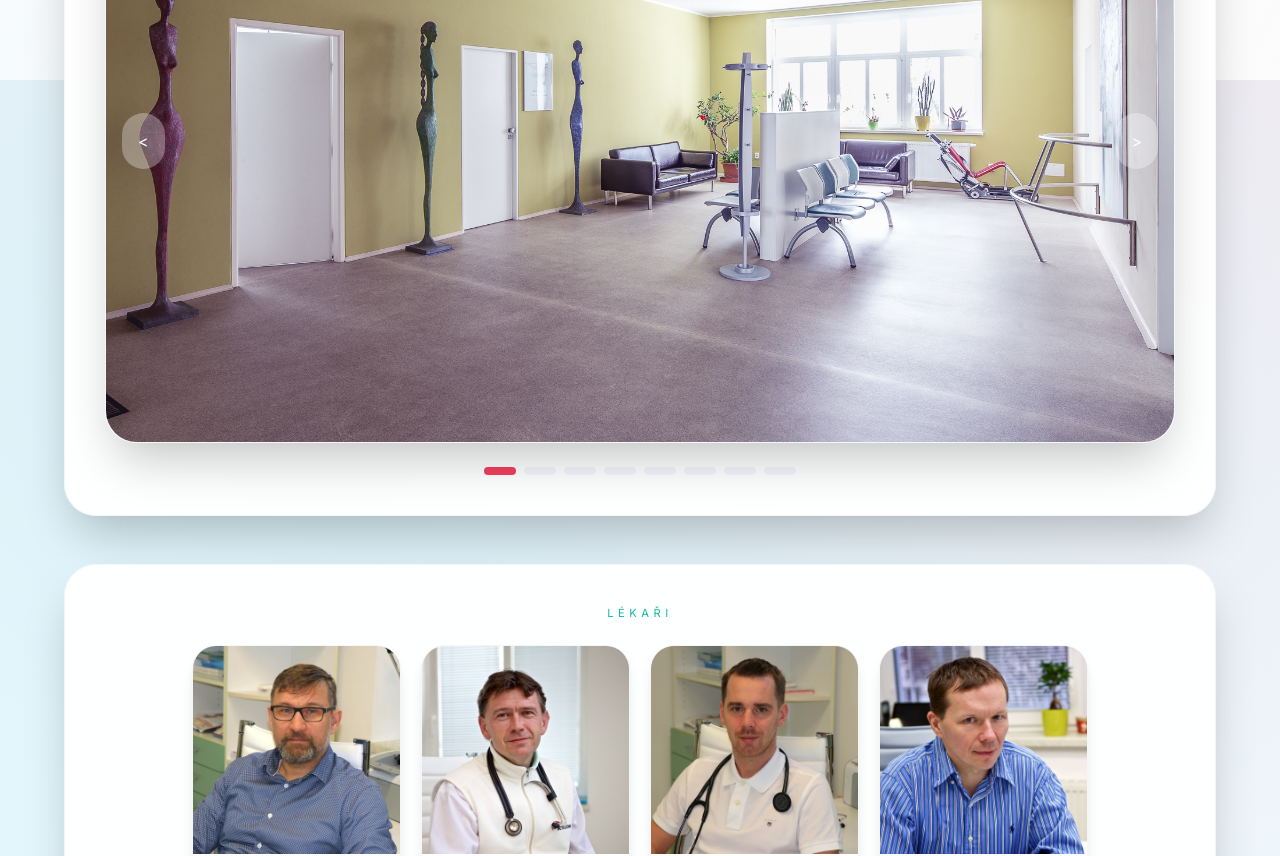
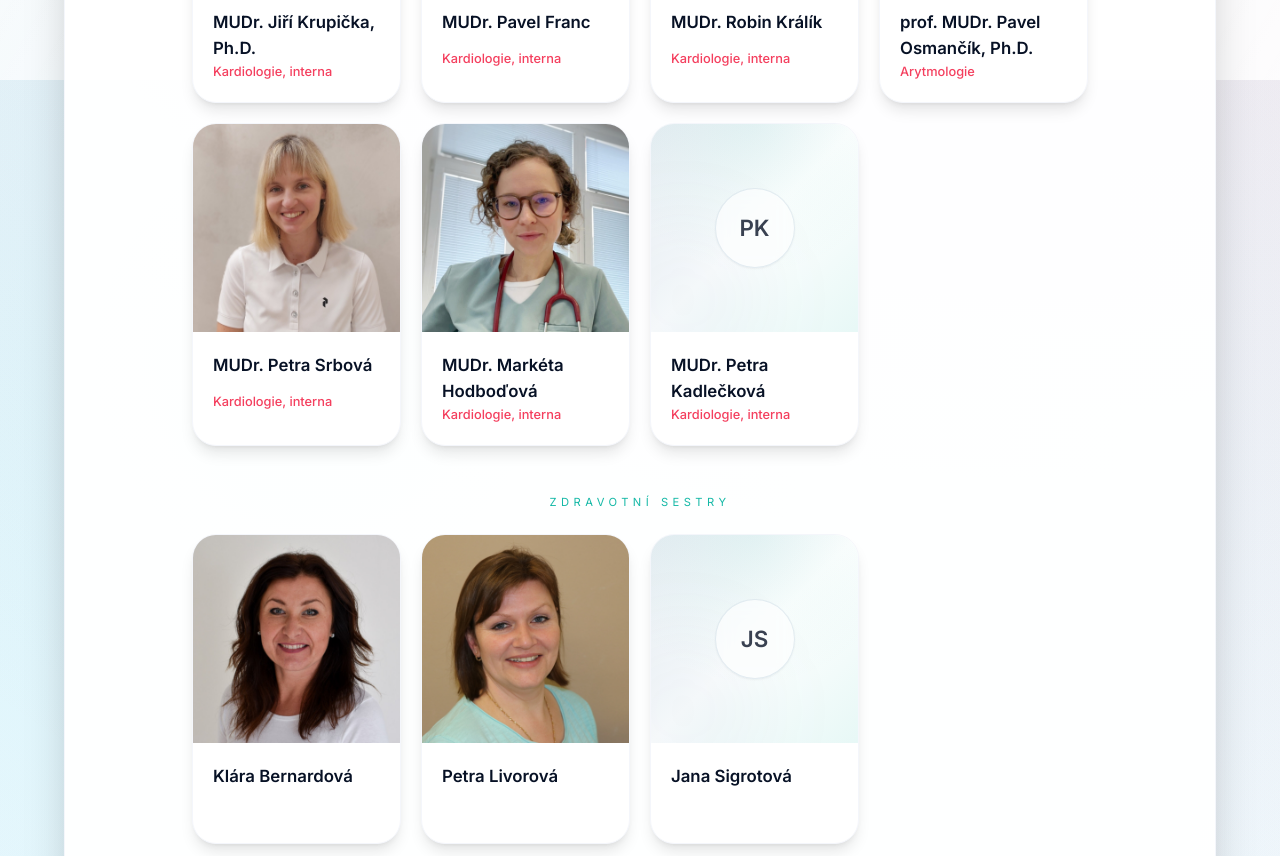
Before and after one commit to mmrzena/kardiologie-brandys, a Next.js app: page /ordinace in a window 1280 px wide. Shown: the part 720-1576 px from the top of the page. Built offline with nearby package versions, Linux system fonts and the light colour scheme.

Commit message:
Add new staff

```diff
--- a/src/app/ordinace/page.tsx
+++ b/src/app/ordinace/page.tsx
@@ -3,6 +3,7 @@ import type { Metadata } from 'next'
 import AmbulanceSlideshow from '@/components/AmbulanceSlideshow'
 import { StaffMember, doctors, nurses, researches } from '@/data/staff'
 import ArrowUpRightIcon from '@/components/icons/ArrowUpRight'
+import StaffAvatar from '@/components/StaffAvatar'
 
 export const metadata: Metadata = {
   title: 'O ambulanci',
@@ -24,9 +25,7 @@ const renderStaffGrid = (members: StaffMember[], renderTitle: boolean = false) =
             <img src={member.src} alt={member.name} className="h-full w-full object-cover" />
           </div>
         ) : (
-          <div className="flex h-52 items-center justify-center bg-gradient-to-br from-brand-blue/20 to-brand-teal/20 text-5xl">
-            👤
-          </div>
+          <StaffAvatar id={member.id} name={member.name} className="h-52" />
         )}
         <div className="p-5 flex flex-col justify-between min-h-[100px]">
           <h2 className="text-lg font-semibold text-brand-navy">{member.name}</h2>
@@ -53,18 +52,6 @@ export default function OrdinacePage() {
               Soukromá ambulance MUDr. Jiřího Krupičky poskytuje komplexní kardiologický servis.
               Více než 30 let zkušeností, špičkové vybavení a moderní kardiologická péče.
             </p>
-          </section>
-
-          <section className="rounded-[32px] border border-brand-gray bg-white/95 p-10 shadow-2xl">
-            <div className="mx-auto max-w-6xl text-center">
-              <p className="text-xs uppercase tracking-[0.4em] text-brand-teal">Fotogalerie</p>
-              <h2 className="mt-4 text-3xl font-semibold text-brand-navy">
-                Prohlédněte si prostory ambulance
-              </h2>
-            </div>
-            <div className="mt-8">
-              <AmbulanceSlideshow />
-            </div>
           </section>
 
           <section
@@ -102,6 +89,18 @@ export default function OrdinacePage() {
                   {renderStaffGrid(researches)}
                 </div>
               )}
+            </div>
+          </section>
+
+          <section className="rounded-[32px] border border-brand-gray bg-white/95 p-10 shadow-2xl">
+            <div className="mx-auto max-w-6xl text-center">
+              <p className="text-xs uppercase tracking-[0.4em] text-brand-teal">Fotogalerie</p>
+              <h2 className="mt-4 text-3xl font-semibold text-brand-navy">
+                Prohlédněte si prostory ambulance
+              </h2>
+            </div>
+            <div className="mt-8">
+              <AmbulanceSlideshow />
             </div>
           </section>
 
--- a/src/app/tym/[id]/page.tsx
+++ b/src/app/tym/[id]/page.tsx
@@ -1,6 +1,7 @@
 import { notFound } from 'next/navigation'
 import { getStaffMember } from '@/data/staff'
 import { BackLink } from '@/components/BackLink'
+import StaffAvatar from '@/components/StaffAvatar'
 
 interface StaffDetailPageProps {
   params: Promise<{
@@ -32,9 +33,12 @@ export default async function StaffDetailPage({ params }: StaffDetailPageProps)
                   <img src={staff.src} alt={staff.name} className="w-full h-full object-cover" />
                 </div>
               ) : (
-                <div className="md:w-1/3 bg-gradient-to-br from-blue-100 to-blue-200 flex items-center justify-center min-h-[300px]">
-                  <div className="text-8xl text-blue-600">👤</div>
-                </div>
+                <StaffAvatar
+                  id={staff.id}
+                  name={staff.name}
+                  className="md:w-1/3 min-h-[300px]"
+                  size="lg"
+                />
               )}
 
               <div className="md:w-2/3 p-8">
--- /dev/null
+++ b/src/components/StaffAvatar.tsx
@@ -0,0 +1,58 @@
+type AvatarSize = 'md' | 'lg'
+
+type StaffAvatarProps = {
+  id: string
+  name: string
+  className?: string
+  size?: AvatarSize
+}
+
+const SIZE_STYLES: Record<AvatarSize, { circle: string; text: string }> = {
+  md: { circle: 'h-20 w-20', text: 'text-2xl' },
+  lg: { circle: 'h-28 w-28', text: 'text-3xl' },
+}
+
+function getInitialsFromId(id: string, fallbackName: string) {
+  const parts = id
+    .split(/[-_]/)
+    .filter(Boolean)
+    .slice(0, 2)
+
+  const initials = parts.map((part) => part[0]?.toUpperCase()).join('')
+
+  if (initials) return initials
+
+  const fallback = fallbackName
+    .split(/\s+/)
+    .filter(Boolean)
+    .slice(0, 2)
+    .map((part) => part[0]?.toUpperCase())
+    .join('')
+
+  return fallback || '?'
+}
+
+export default function StaffAvatar({ id, name, className, size = 'md' }: StaffAvatarProps) {
+  const styles = SIZE_STYLES[size]
+  const containerClassName = [
+    'relative flex w-full items-center justify-center overflow-hidden',
+    'bg-gradient-to-br from-brand-blue/10 via-white to-brand-teal/10',
+    className,
+  ]
+    .filter(Boolean)
+    .join(' ')
+
+  return (
+    <div className={containerClassName} role="img" aria-label={`Profil ${name}`}>
+      <div className="absolute inset-0 bg-[radial-gradient(circle_at_top,rgba(20,184,166,0.08),transparent_65%)]" />
+      <div className="absolute -left-12 -bottom-12 h-40 w-40 rounded-full bg-brand-blue/5 blur-2xl" />
+      <div
+        className={`relative z-10 flex ${styles.circle} items-center justify-center rounded-full border border-brand-blue/10 bg-white/60 shadow-sm backdrop-blur`}
+      >
+        <span className={`${styles.text} font-semibold text-brand-navy/80`}>
+          {getInitialsFromId(id, name)}
+        </span>
+      </div>
+    </div>
+  )
+}
--- a/src/data/staff.ts
+++ b/src/data/staff.ts
@@ -64,8 +64,18 @@ const staffMembers: StaffMember[] = [
     id: 'marketa-hodbodova',
     name: 'MUDr. Markéta Hodboďová',
     title: 'Kardiologie, interna',
-    bio: 'Členka kardiologického týmu věnující se moderní diagnostice a léčbě kardiovaskulárních onemocnění.',
+    bio: 'Členka kardiologického týmu věnující se diagnostice a léčbě kardiovaskulárních onemocnění.',
     src: '/images/staff/mudr.-hodbodova-scaled-e1747919453208-480x468.jpg',
+    email: 'kardiologie.brandys@seznam.cz',
+    phone: '+420 326 396 790',
+    type: 'doctor',
+  },
+  {
+    id: 'petra-kadleckova',
+    name: 'MUDr. Petra Kadlečková',
+    title: 'Kardiologie, interna',
+    bio: 'Členka kardiologického týmu věnující se diagnostice a léčbě kardiovaskulárních onemocnění.',
+    src: '',
     email: 'kardiologie.brandys@seznam.cz',
     phone: '+420 326 396 790',
     type: 'doctor',
@@ -93,6 +103,15 @@ const staffMembers: StaffMember[] = [
     name: 'Petra Livorová',
     title: 'Zdravotní sestra',
     src: '/images/staff/petra-1-480x468.jpg',
+    email: 'kardiologie.brandys@seznam.cz',
+    phone: '+420 326 396 790',
+    type: 'nurse',
+  },
+  {
+    id: 'jana-sigrotova',
+    name: 'Jana Sigrotová',
+    title: 'Zdravotní sestra',
+    src: '',
     email: 'kardiologie.brandys@seznam.cz',
     phone: '+420 326 396 790',
     type: 'nurse',
```
